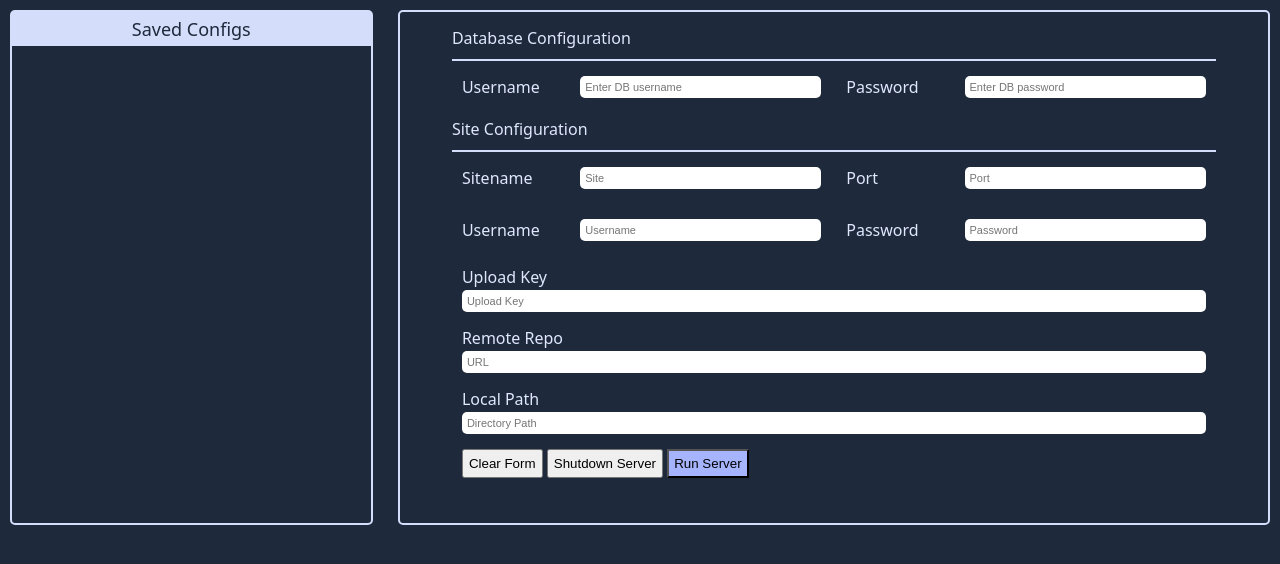
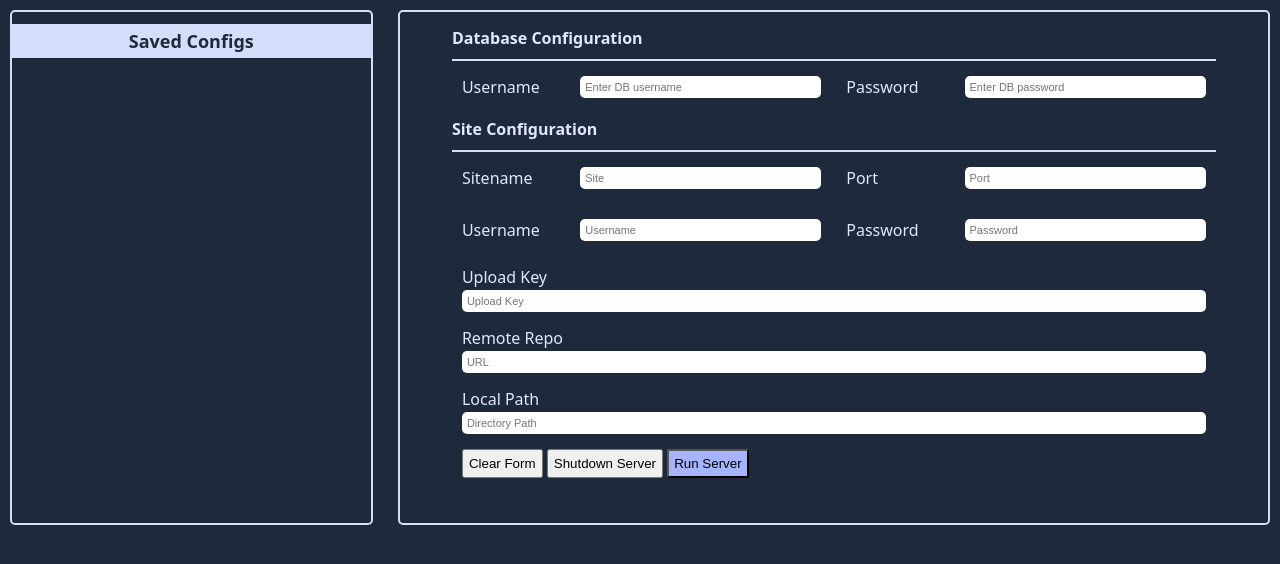
Before and after one commit to Hussein-249/gserver, a website with bundled scripts: page views/index.html in a window 1280 px wide. Built offline with nearby package versions, Linux system fonts and the light colour scheme.

Commit message:
Minor UI work.

```diff
--- a/styles/main.css
+++ b/styles/main.css
@@ -12,13 +12,10 @@
 }
 
 html {
-    /* background-color: var(--main-bg-color); */
-    background: linear-gradient(to bottom, var(--main-bg-color) 100%, var(--tertiary-bg-color) 33%);
+    background-color: var(--main-bg-color);
     color: var(--main-font-color);
     font-family: system-ui, -apple-system, BlinkMacSystemFont, 'Segoe UI', Roboto, Oxygen, Ubuntu, Cantarell, 'Open Sans', 'Helvetica Neue', sans-serif;
     overflow-x: auto;
-    margin: 0;
-    padding: 0;
     min-height: 100vh;
     max-height: 100vh;
 }
@@ -75,18 +72,16 @@ body {
 /* styling resets and customizations*/
 
 .h4-style {
+    margin: 0;
     padding-top: 5px;
     padding-bottom: 10px;
     border-bottom: solid 2px var(--secondary-bg-color);
-}
+    font-weight: bold;
 
-.header-reset {
-    margin: 0;
-    text-decoration: none;
-    font-weight: normal;
 }
 
 .text-input {
+    min-width: 100%;
     border-radius: 5px;
     outline: none;
     border: none;
--- a/views/index.html
+++ b/views/index.html
@@ -8,12 +8,12 @@
 </head>
 <body>
     <div id="sidebar" class="sidebar">
-        <h1 class="header-reset fs-2 bg-light-grey text-center py-1">Saved Configs</h1>
+        <h1 class="fs-2 bg-light-grey text-center py-1">Saved Configs</h1>
     </div>
     <div id="main" class="main">
         <div class="main-content">
             <form id="server-config">
-                <h4 class="header-reset h4-style">Database Configuration</h4>
+                <h4 class="h4-style">Database Configuration</h4>
                 <div class="equal-column-container p-1">
                     <div class="input-column-container p-1">
                         <label for="db-username" class="label-center fs-1">Username</label>
@@ -25,7 +25,7 @@
                     </div>
                 </div>
                 <div>
-                    <h4 class="header-reset h4-style">Site Configuration</h4>
+                    <h4 class="h4-style">Site Configuration</h4>
                 </div>
                 <div class="equal-column-container p-1">
                     <div class="input-column-container p-1">
```
Also changed, not shown: src/implementConfig.ts (+14 -2 lines).
